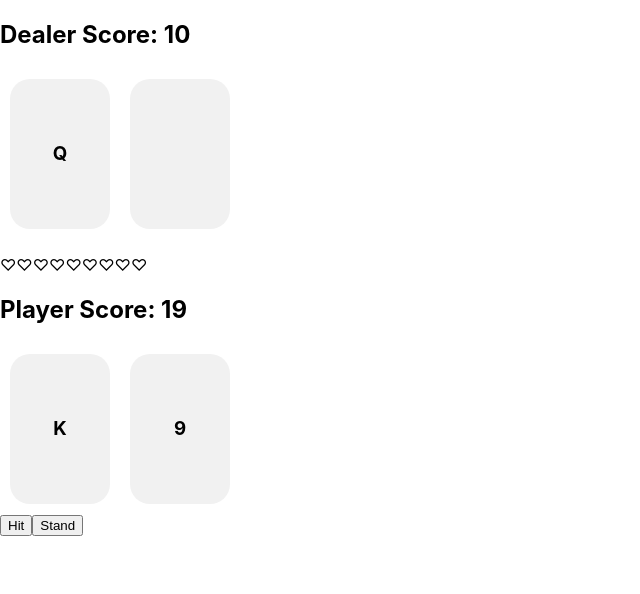
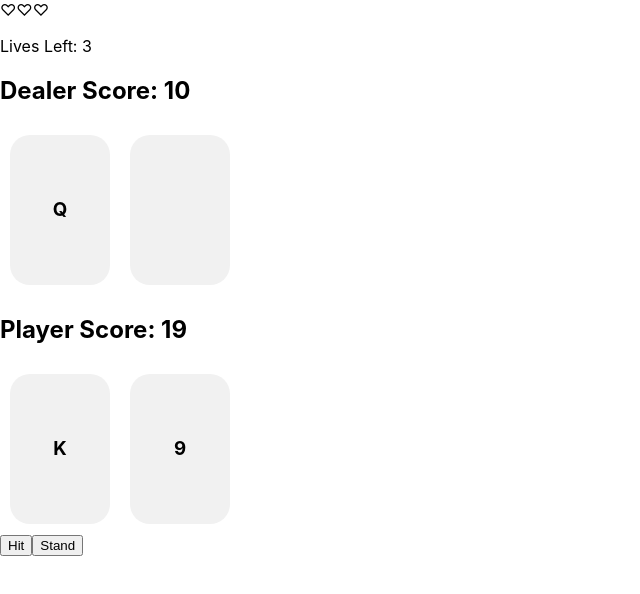
Before and after one commit to ninaespiritu/Catjack, a React (Create React App) app: page / in a window 1280 px wide. Shown: the top 594 px of the page, without its empty margins (0-640 px from the left). Built offline with nearby package versions, Linux system fonts and the light colour scheme.

Commit message:
Fix function to end game when cat lives is 0

```diff
--- a/src/pages/Blackjack.js
+++ b/src/pages/Blackjack.js
@@ -12,9 +12,6 @@ import {
 import { calculateScore } from "../utils/CalculateScore";
 
 export const Blackjack = () => {
-	const emptyCards = [];
-	const emptyScore = 0;
-
 	const [turnOver, setTurnOver] = useState(false);
 	const [result, setResult] = useState("");
 
@@ -25,9 +22,13 @@ export const Blackjack = () => {
 	const [dealerScore, setDealerScore] = useState(0);
 	const dealerTempScore = getPoints(dealerCards[0]);
 
-	const [catLives, setCatLives] = useState(9);
+	const [catLives, setCatLives] = useState(3);
 	// console.log(playerCards);
 	// console.log(dealerCards);
+
+	// useEffect(() => {
+	// 	setCatLives(JSON.parse(window.localStorage.getItem("catLives")));
+	// });
 
 	useEffect(() => {
 		if (playerScore === 0 && dealerScore === 0) {
@@ -57,15 +58,24 @@ export const Blackjack = () => {
 		if (dealerScore === 21 && dealerCards.length === 2) {
 			setResult("Dealer has Blackjack. You lose.");
 			setTurnOver(true);
+			const loseCatLives = catLives - 1;
+			setCatLives(loseCatLives);
+			// window.localStorage.setItem("catLives", loseCatLives);
 		} else if (playerScore === 21 && playerCards.length === 2) {
 			setResult("You have Blackjack! You win!");
 			setTurnOver(true);
+			const addCatLives = catLives + 1;
+			setCatLives(addCatLives);
+			// window.localStorage.setItem("catLives", addCatLives);
 		} else if (playerScore === 21 && dealerScore < 21) {
 			setResult("You win!");
 			setTurnOver(true);
 		} else if (playerScore > 21) {
 			setResult("You went over 21. You lose.");
 			setTurnOver(true);
+			const loseCatLives = catLives - 1;
+			setCatLives(loseCatLives);
+			// window.localStorage.setItem("catLives", loseCatLives);
 		}
 	}, [playerScore, dealerScore, playerCards.length, dealerCards.length]);
 
@@ -89,6 +99,9 @@ export const Blackjack = () => {
 			setResult("Dealer went over 21. You win!");
 		} else if (playerScore < dealerScore) {
 			setResult("Dealer has the higher score. You lose.");
+			const loseCatLives = catLives - 1;
+			setCatLives(loseCatLives);
+			// window.localStorage.setItem("catLives", loseCatLives);
 		}
 	};
 
@@ -131,7 +144,30 @@ export const Blackjack = () => {
 	// ===============================================
 	return (
 		<div>
-			<h2>Dealer Score: {turnOver ? dealerScore : dealerTempScore}</h2>
+			<div>
+				{[...Array(catLives)].map((e, i) => (
+					<span key={i}>&#9825;</span>
+				))}
+				<p>Lives Left: {catLives}</p>
+			</div>
+
+			{catLives === 0 ? (
+				<div>
+					<h2>Game Over</h2>
+					<button
+						onClick={() => {
+							// window.localStorage.setItem("catLives", 3);
+							window.location.reload();
+						}}
+					>
+						Restart Game
+					</button>
+				</div>
+			) : (
+				<div>
+					<h2>
+						Dealer Score: {turnOver ? dealerScore : dealerTempScore}
+					</h2>
 					{turnOver ? (
 						<div style={{ display: "flex" }}>
 							{dealerCards.map((card, i) => (
@@ -146,10 +182,6 @@ export const Blackjack = () => {
 					)}
 
 					<p>{result}</p>
-
-			{[...Array(catLives)].map((e, i) => (
-				<span key={i}>&#9825;</span>
-			))}
 
 					<h2>Player Score: {playerScore}</h2>
 					<div style={{ display: "flex" }}>
@@ -187,5 +219,7 @@ export const Blackjack = () => {
 						</div>
 					)}
 				</div>
+			)}
+		</div>
 	);
 };
```
Lines whose indentation alone changed are shown as unchanged.
